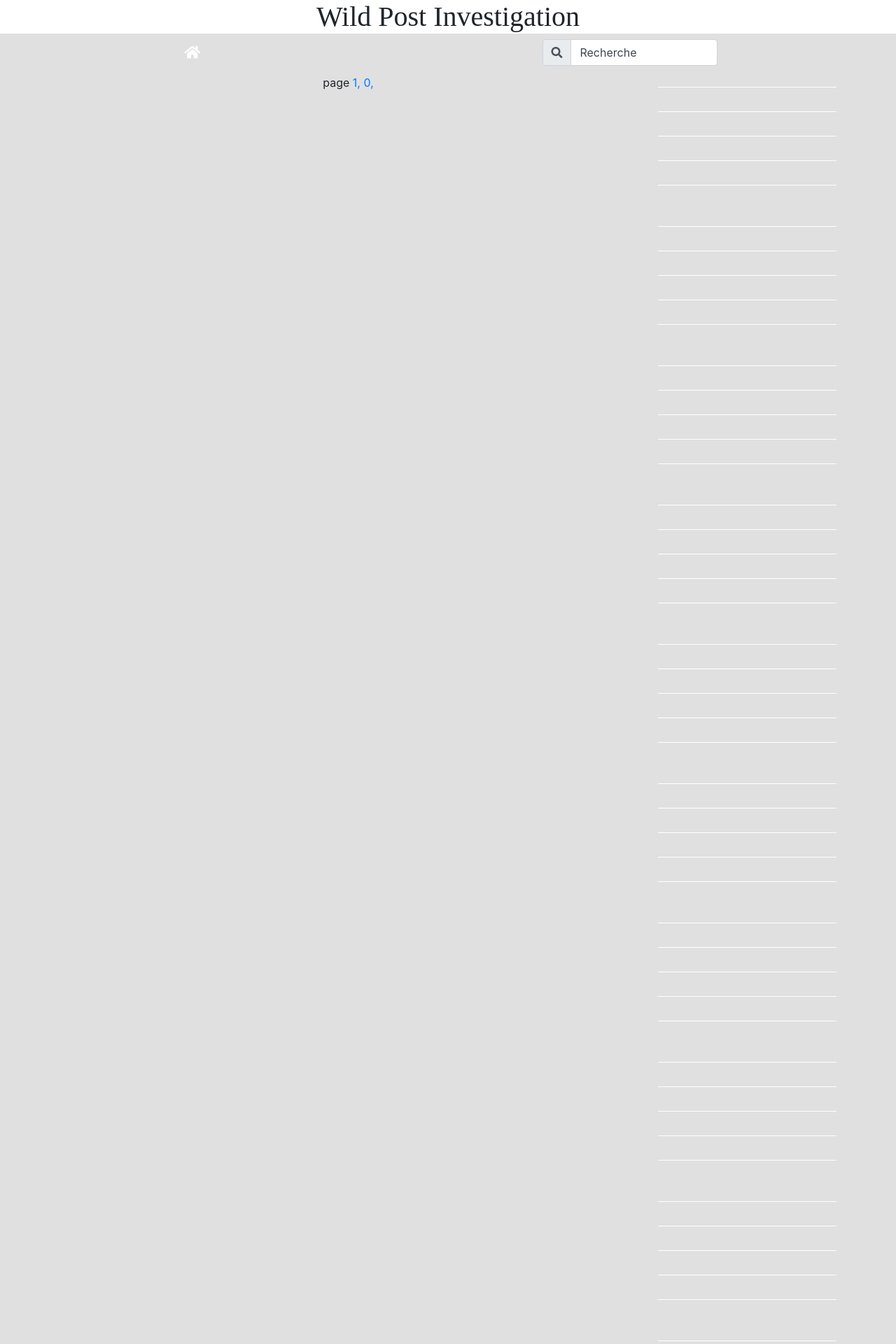
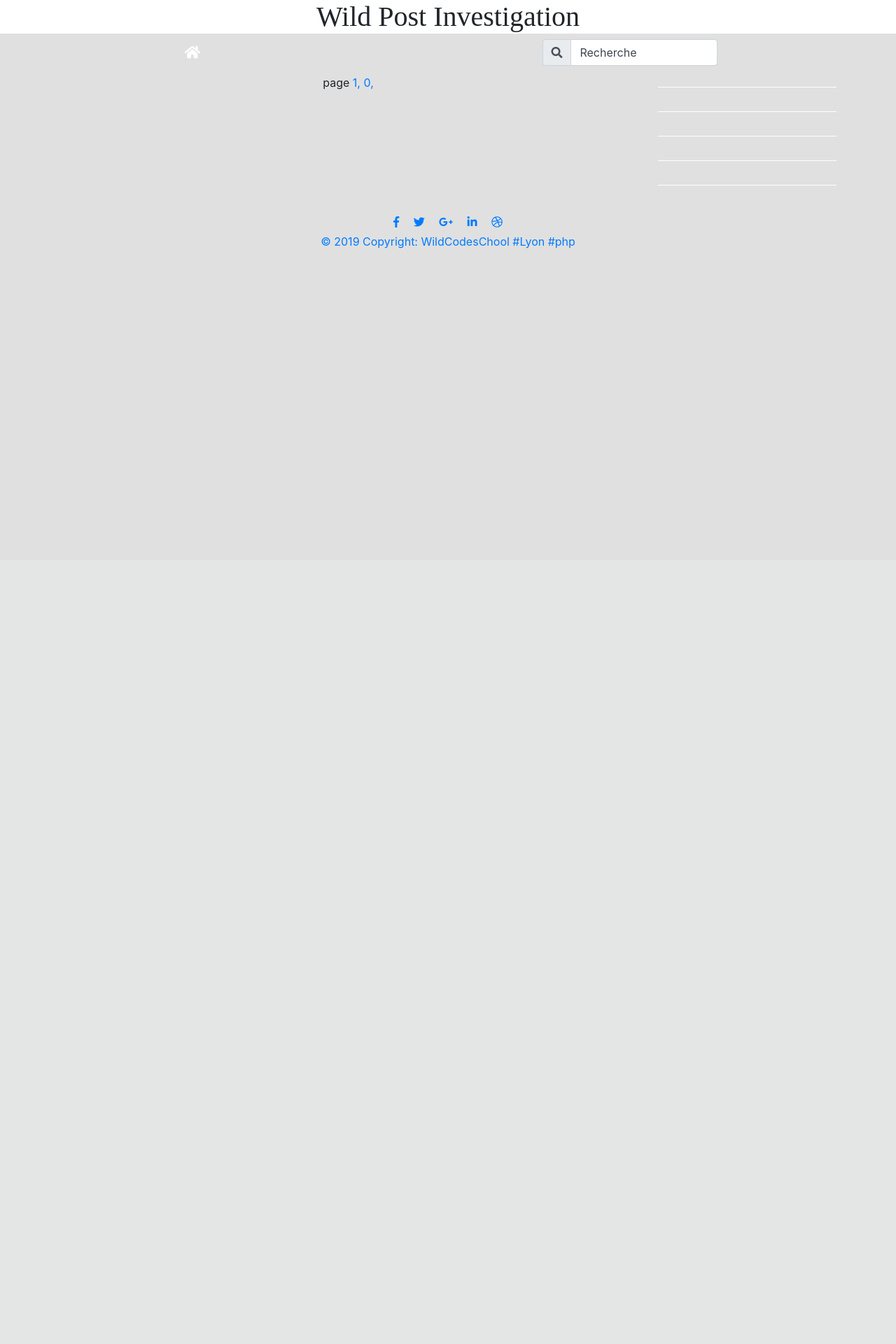
Before and after one commit to Erkha/WildPostInvestigation, a PHP site: template src/View/Search/search.html.twig in a window 1280 px wide. Shown: the top 1920 px of the page at 70% size. After the commit the page ends 355 px from the top, so only its background shows below. Run offline with PHP 8.4, Linux system fonts and the light colour scheme; the template is opened without the code that fills it, so the values that code supplies are empty; a stand-in replaces the project's code that opens the database connection; some libraries are stand-ins or nearby versions; some web fonts are replaced.

Commit message:
tout terminer reste pull request ajax

```diff
--- a/src/View/Home/cardLeft.html.twig
+++ b/src/View/Home/cardLeft.html.twig
@@ -1,5 +1,5 @@
 <a href="/home/article/{{article.id}}" class="d-flex artLink">
-  <div class="card d-flex flex-md-row my-2">
+  <div class="card d-flex flex-md-row mb-2">
     <img src="/{{article.imageName}}" class="card-img-top w-25 d-md-block d-none" alt="...">
     <div class="card-body p-0 d-flex flex-column justify-content-between">
       <h5 class="card-title  mb-0 p-2 ">{{article.title}}</h5>
--- a/src/View/Search/search.html.twig
+++ b/src/View/Search/search.html.twig
@@ -11,7 +11,7 @@
 
 						<div class="row">
 							{% for article in articles %}
-							<div class="col-lg-12 d-flex align-items-stretch" style = "padding : 5px">
+							<div class="col-lg-12 d-flex align-items-stretch">
 								{% include 'Home/cardLeft.html.twig' %}
 							</div>
 							{% endfor %}
@@ -27,17 +27,8 @@
 
 
 {#-------- Block Aside info en continu ------------------#}
-					<div class="col-lg-3  flex-column d-flex align-items-stretch">
-						{% for i in 1..12  %}
-							{% include 'Home/asidelist.html.twig' %}
-							<br>
-						{% endfor %}
-
-						<div class="plus unique-color  h-100 mb-3">
-							<a href="" class="text-white">
-							<span>Voir plus</span>
-							</a>
-						</div>
+					<div class="col-lg-3  flex-column d-flex align-items-stretch" id="fluxLive">
+						{% include 'Home/asidelist.html.twig' %}
 
 					</div>
 				</div>
```
Also changed, not shown: src/Controller/SearchController.php (+7 -1 lines), src/View/Home/article.html.twig (+2 -6 lines), src/View/Home/articleList.html.twig (+2 -11 lines).
